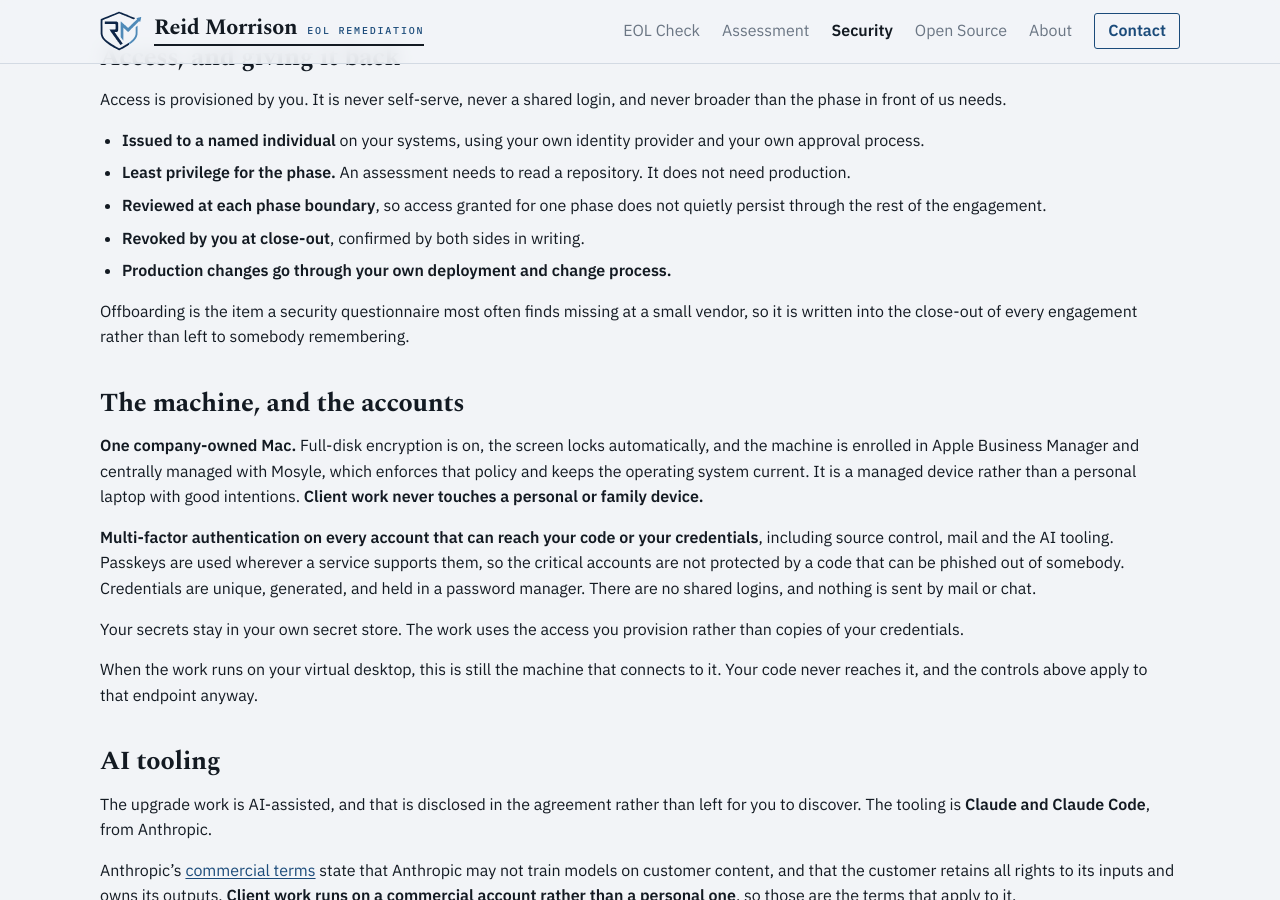
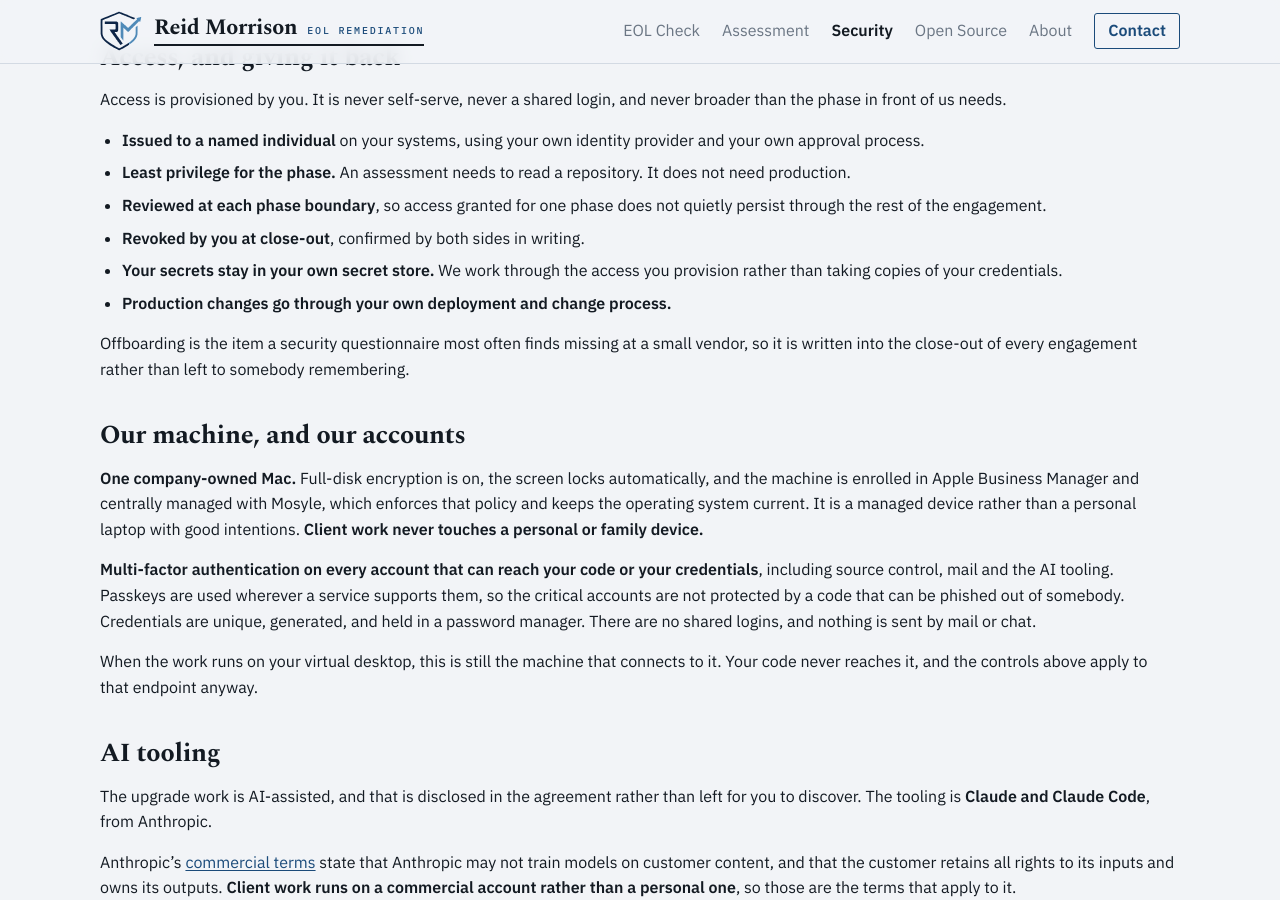
Before and after one commit to reidmorrison/reidmorrison.com, a Jekyll site: the page built from security.md, in a window 1280 px wide and 900 px high, scrolled down 2411 px. Built offline with Jekyll 4.4.1, drawn with Linux system fonts in a browser that asks for light colours.

Commit message:
Move the client-secrets line out of the our-machine section
"Your secrets stay in your own secret store" sat under the section
describing the Mac we supply and the accounts we hold, so "your" flipped
referent mid-section and the sentence read as though it were about our
side of the arrangement.

It is a statement about what we do not take from the client, so it moves
into "Access, and giving it back", where every sentence already has the
client as the subject and access provisioning is the topic.

The heading it left becomes "Our machine, and our accounts". The page
speaks as we/you throughout, so naming the owner in the heading makes the
pair unmistakable: that section is ours, the access section is yours. No
anchor referenced the old heading.

Co-Authored-By: Claude Opus 5 <noreply@anthropic.com>

```diff
--- a/security.md
+++ b/security.md
@@ -135,13 +135,15 @@ never broader than the phase in front of us needs.
 - **Reviewed at each phase boundary**, so access granted for one phase does not
   quietly persist through the rest of the engagement.
 - **Revoked by you at close-out**, confirmed by both sides in writing.
+- **Your secrets stay in your own secret store.** We work through the access you
+  provision rather than taking copies of your credentials.
 - **Production changes go through your own deployment and change process.**
 
 Offboarding is the item a security questionnaire most often finds missing at a
 small vendor, so it is written into the close-out of every engagement rather
 than left to somebody remembering.
 
-## The machine, and the accounts
+## Our machine, and our accounts
 
 **One company-owned Mac.** Full-disk encryption is on, the screen locks
 automatically, and the machine is enrolled in Apple Business Manager and
@@ -155,9 +157,6 @@ used wherever a service supports them, so the critical accounts are not
 protected by a code that can be phished out of somebody. Credentials are unique,
 generated, and held in a password manager. There are no shared logins, and
 nothing is sent by mail or chat.
-
-Your secrets stay in your own secret store. The work uses the access you
-provision rather than copies of your credentials.
 
 When the work runs on your virtual desktop, this is still the machine that
 connects to it. Your code never reaches it, and the controls above apply to that
```
